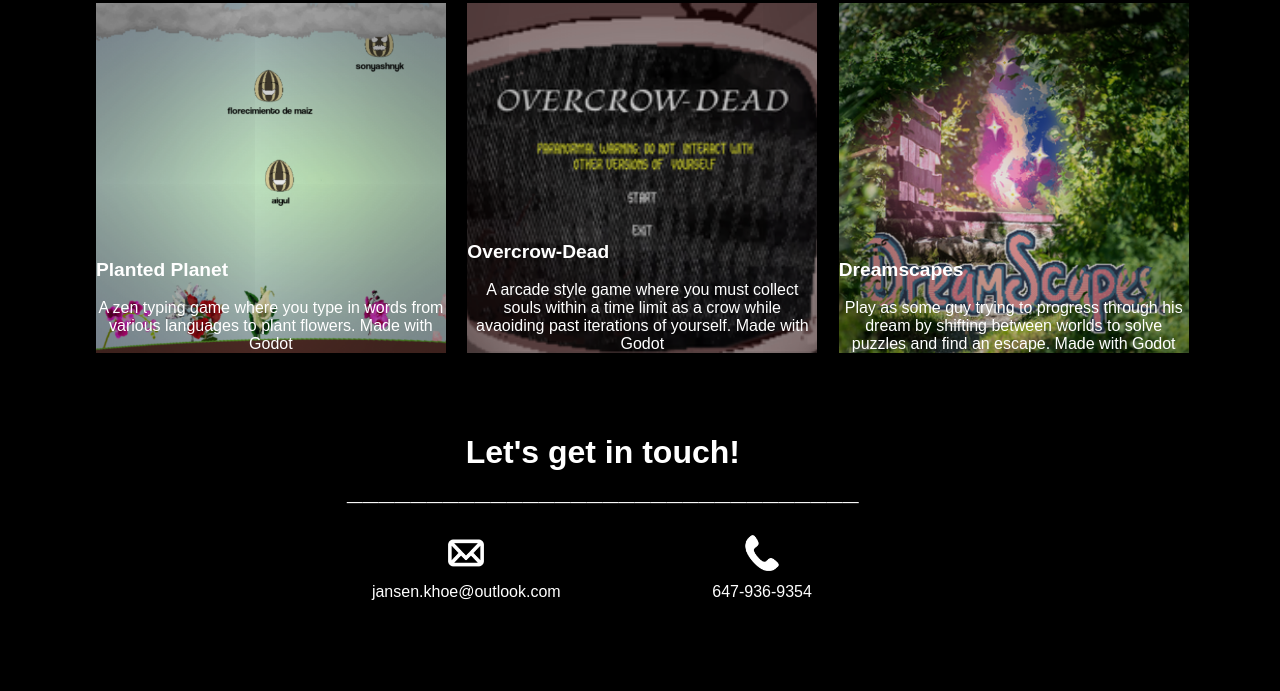
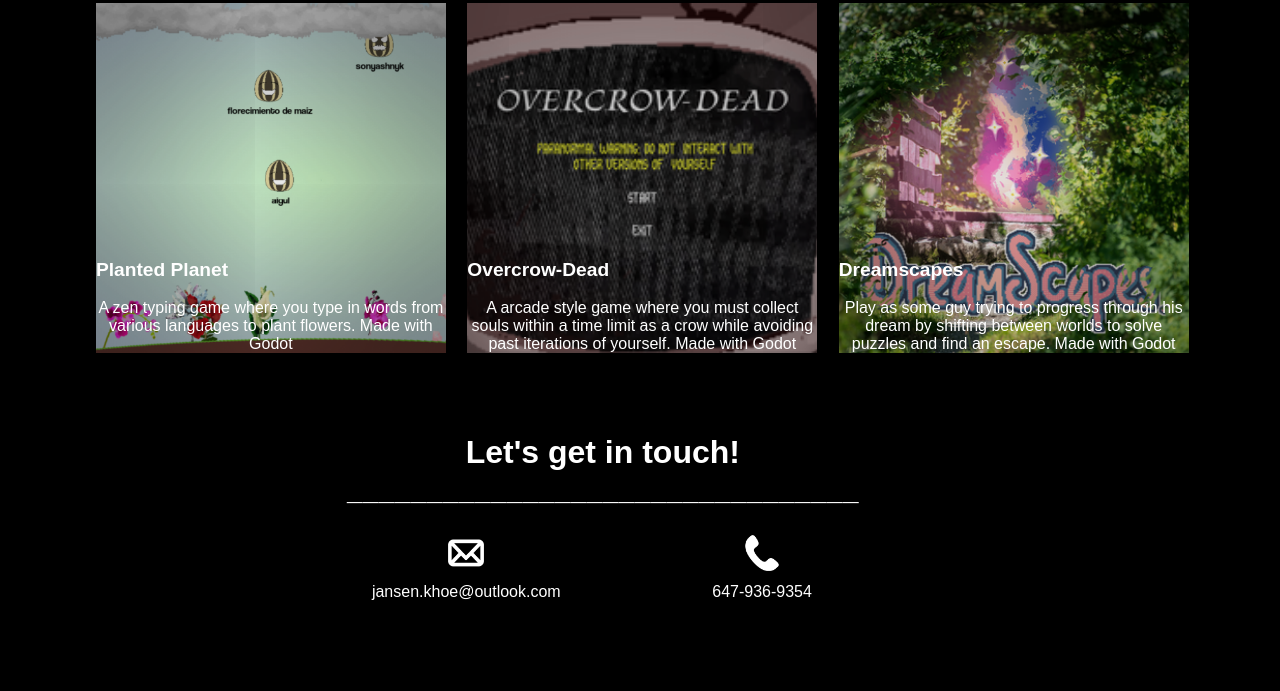
Before and after one commit to JanKhoe/JanKhoe.github.io, a plain HTML site: page index.html in a window 1280 px wide. Shown: the part 833-1524 px from the top of the page. Drawn offline with Linux system fonts and the light colour scheme.

Commit message:
Update index.html

```diff
--- a/index.html
+++ b/index.html
@@ -79,7 +79,7 @@
       <a href="https://moekay.itch.io/overcrow-dead" target="_blank">
         <div class="Project">
           <div class="ProjImg" id="overcrow">
-            <span class="Description">A arcade style game where you must collect souls within a time limit as a crow while avaoiding past iterations of yourself. Made with Godot</span>
+            <span class="Description">A arcade style game where you must collect souls within a time limit as a crow while avoiding past iterations of yourself. Made with Godot</span>
             <br>
             <span class="TitleSpan">Overcrow-Dead</span>
           </div>
```
